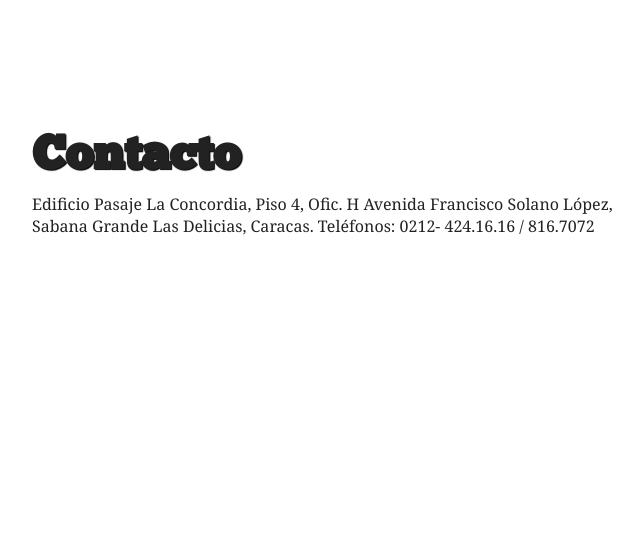
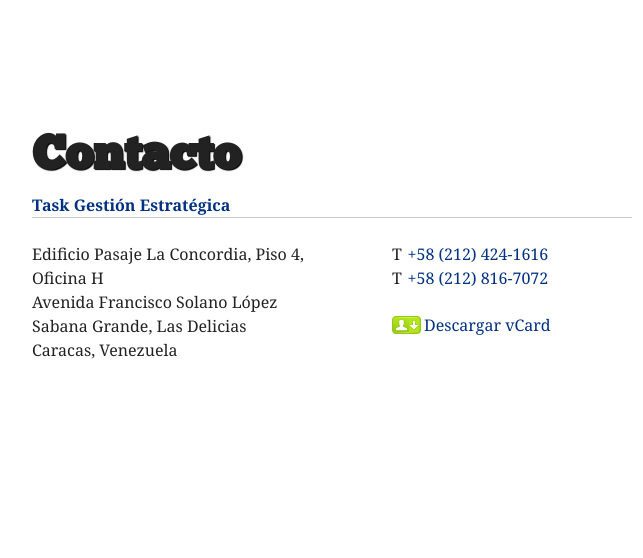
Before and after one commit to gesteves/taskgestion, a Python web app: template templates/index.html in a window 1280 px wide. Shown: the part 4449-5007 px from the top of the page, without its empty margins (358-1001 px from the left). Before the commit the page ends 4684 px from the top, so only its background shows below. Run offline with Jinja, Linux system fonts and the light colour scheme; the template is opened without the code that fills it, so the values that code supplies are empty; some libraries are stand-ins or nearby versions.

Commit message:
Added contact info

```diff
--- a/static/css/main.css
+++ b/static/css/main.css
@@ -102,7 +102,7 @@ nav.main a:hover, nav.main a:active{
 	margin-left:390px;
 }
 
-p, ul {
+p, ul, address {
 	font-size:16px;
 	line-height:1.5;
 	margin:1.5em 0;
@@ -218,6 +218,39 @@ a:hover, a:active {
 	margin-bottom:1000px;
 }
 
+address {
+	float:left;
+	margin-right:30px;
+	width:330px;
+}
+
+#contacto h4 {
+	font-weight:bold;
+	margin-bottom:0;
+}
+
+#contacto ul li abbr {
+	font-variant:normal;
+	text-transform:none;
+}
+
+#contacto a.hcard {
+	width:208px;
+	float:left;
+	padding-left:32px;
+	background:url('/static/images/vcard-add.png') center left no-repeat;
+}
+
+#contacto ul {
+	width:240px;
+	margin-left:0;
+	float:left;
+}
+
+#contacto ul li {
+	list-style-type:none;
+}
+
 footer {
 	width:100%;
 	height:48px;
--- a/templates/contacto.html
+++ b/templates/contacto.html
@@ -1,8 +1,16 @@
 <section id="contacto">
 	<h2>Contacto</h2>
-	Edificio Pasaje La Concordia, Piso 4, Ofic. H
-	Avenida Francisco Solano López, Sabana Grande
-	Las Delicias, Caracas.
+	<div class="vcard">
+	<h4><a href="http://www.taskgestion.com" class="fn org url">Task Gestión Estratégica</a></h4>
+	<address class="adr"><span class="extended-address">Edificio Pasaje La Concordia, Piso 4, Oficina H</span><br/>
+	<span class="street-address">Avenida Francisco Solano López<br/>
+		Sabana Grande, Las Delicias</span><br/>
+	<span class="locality">Caracas</span>, <span class="country-name">Venezuela</span></address>
+	</div>
 
-	Teléfonos:  0212- 424.16.16 / 816.7072
+	<ul>
+		<li class="tel"><abbr>T</abbr> <a href="tel:+582124241616" class="value">+58 (212) 424-1616</a></li>
+		<li class="tel"><abbr>T</abbr> <a href="tel:+582128167072" class="value">+58 (212) 816-7072</a></li>
+	</ul>
+	<a class="hcard" href="http://technorati.com/contact/?url=http%3A%2F%2Fwww.taskgestion.com">Descargar vCard</a>
 </section>
```
Also changed, not shown: static/images/vcard-add.png (added).
